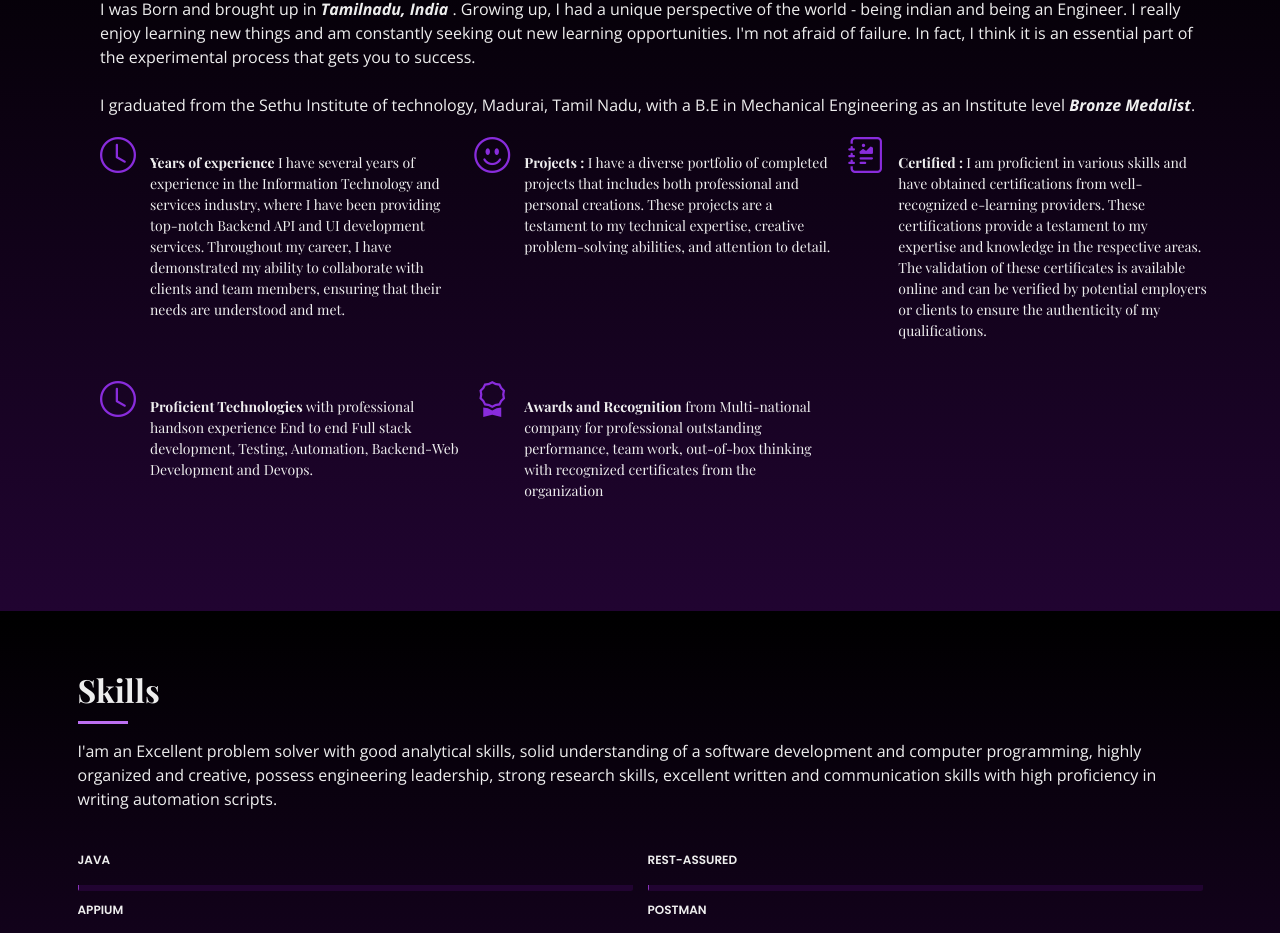
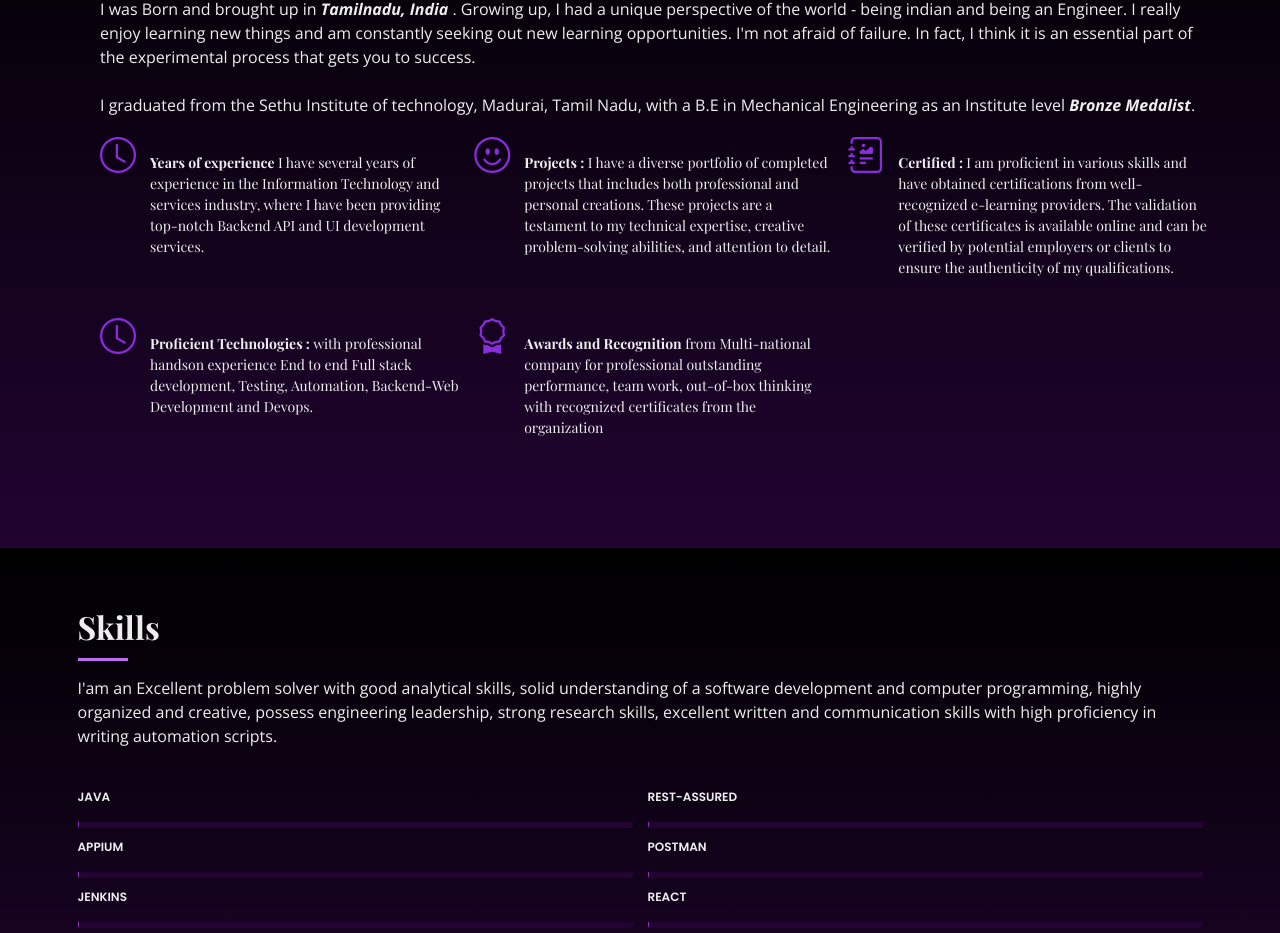
Before and after one commit to abdus-shakur/profile-react, a React (Create React App) app: page / in a window 1280 px wide. Shown: the part 799-1732 px from the top of the page. Built offline with nearby package versions, Linux system fonts and the light colour scheme; no server answers; a web font is replaced by a local one.

Commit message:
Git Pages Build from NPM

```diff
--- a/src/data/fullStackDeveloper.js
+++ b/src/data/fullStackDeveloper.js
@@ -15,7 +15,7 @@ var profileData = {
                 "icon": "bi bi-clock",
                 "value": "5",
                 "decimals": "2",
-                "description": "<strong>Years of experience</strong> I have several years of experience in the Information Technology and services industry, where I have been providing top-notch Backend API and UI development services. Throughout my career, I have demonstrated my ability to collaborate with clients and team members, ensuring that their needs are understood and met."
+                "description": "<strong>Years of experience</strong> I have several years of experience in the Information Technology and services industry, where I have been providing top-notch Backend API and UI development services."
             },
             {
                 "icon": "bi bi-emoji-smile",
@@ -27,13 +27,13 @@ var profileData = {
                 "icon": "bi bi-journal-richtext",
                 "value": "8",
                 "decimals": "0",
-                "description": "<strong>Certified : </strong>I am proficient in various skills and have obtained certifications from well-recognized e-learning providers. These certifications provide a testament to my expertise and knowledge in the respective areas. The validation of these certificates is available online and can be verified by potential employers or clients to ensure the authenticity of my qualifications."
+                "description": "<strong>Certified : </strong>I am proficient in various skills and have obtained certifications from well-recognized e-learning providers. The validation of these certificates is available online and can be verified by potential employers or clients to ensure the authenticity of my qualifications."
             },
             {
                 "icon": "bi bi-clock",
                 "value": "14",
                 "decimals": "0",
-                "description": "<strong>Proficient Technologies</strong> with professional handson experience End to end Full stack development, Testing, Automation, Backend-Web Development and Devops."
+                "description": "<strong>Proficient Technologies : </strong> with professional handson experience End to end Full stack development, Testing, Automation, Backend-Web Development and Devops."
             },
             {
                 "icon": "bi bi-award",
```
Also changed, not shown: 6 other files (tests, documents, lock files or other folders).
